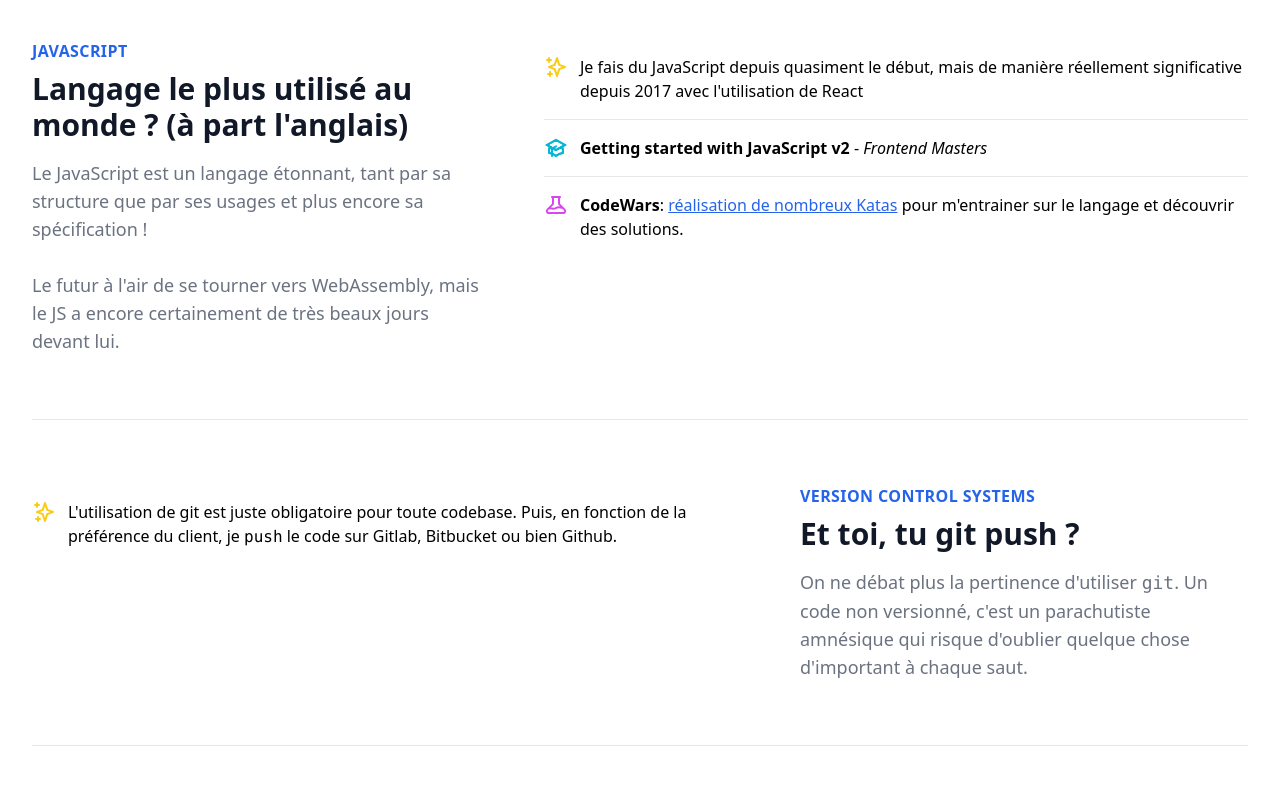
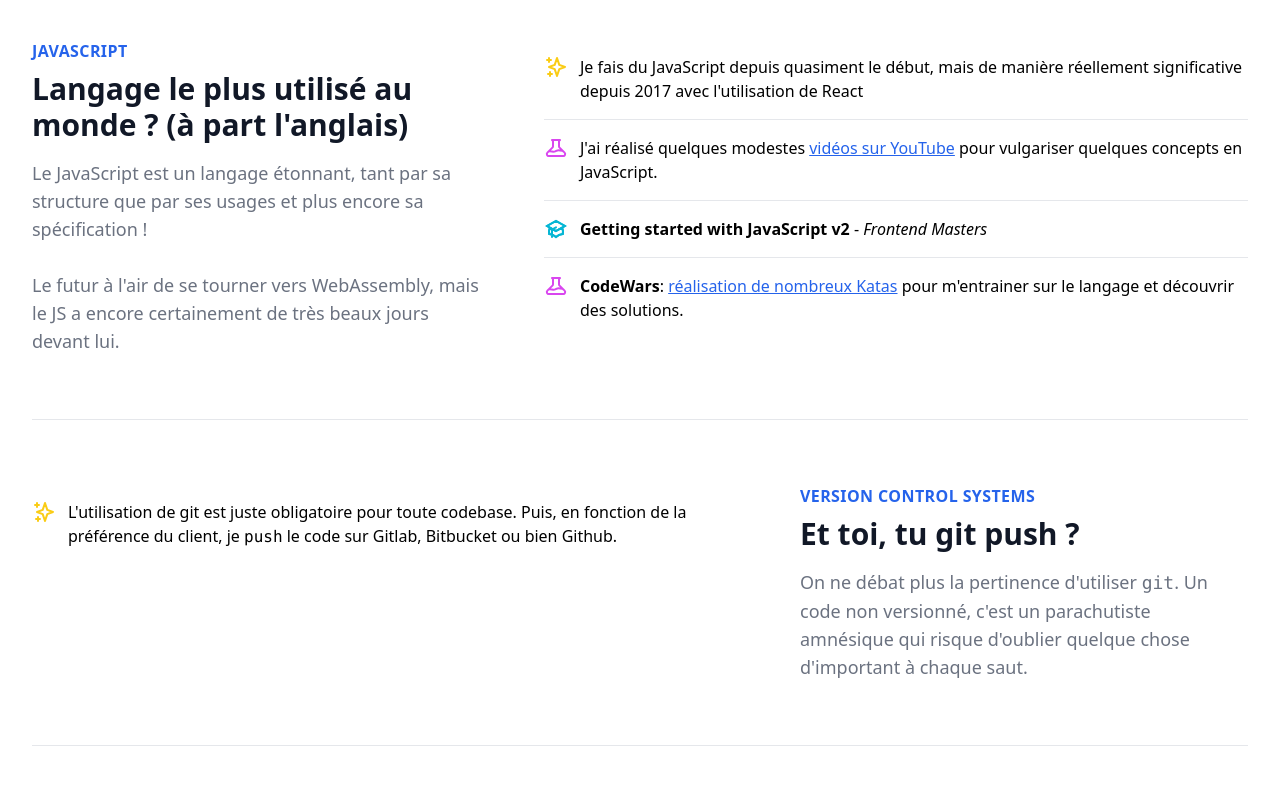
Before and after one commit to tidusia/thibaud-on-next, a Next.js app: page /competences in a window 1280 px wide. Shown: the part 1720-2520 px from the top of the page. Built offline with nearby package versions, Linux system fonts and the light colour scheme.

Commit message:
feat(competences): add more skills .
Also update some projects' dates

```diff
--- a/components/Roadmap/data.ts
+++ b/components/Roadmap/data.ts
@@ -84,6 +84,11 @@ Ces derniers temps, j'écris beaucoup de JS avec React, j'ai un peu décroché d
       {
         type: "client",
         content: `Je fais du JavaScript depuis quasiment le début, mais de manière réellement significative depuis 2017 avec l'utilisation de React`,
+      },
+      {
+        type: "perso",
+        content:
+          "J'ai réalisé quelques modestes [vidéos sur YouTube](https://www.youtube.com/channel/UCu_CgMOr86n3vfNbT3tk2dw) pour vulgariser quelques concepts en JavaScript.",
       },
       {
         type: "formation",
@@ -233,6 +238,10 @@ J'ai décidé d'en faire ma spécialité, et d'exploiter particulièrement le me
         type: "client",
         content:
           "**Cypress** : outil génial permettant de tester exactement comme un vrai utilisateur avec un navigateur. Idéal pour tester des parcours, mais commence à devenir aussi utilisé pour tester des composants directement. J'ai commencé réellement à l'utiliser sur mon dernier projet client : EDF Store & Forecast.",
+      },
+      {
+        content:
+          "**Storybook Interaction Testing** : permets d'écrire ses tests au même endroit que ses Stories. Absolument génial, ultra performant, tourne dans un navigateur, utilise Jest et React testing Library. C'est ma nouvelle solution par défaut pour tester les composants et les vues (unitaire + intégration).",
       },
       {
         content:
--- a/data/projects.ts
+++ b/data/projects.ts
@@ -58,7 +58,7 @@ const pixelPerfect = ["Compellia", "Logista France", "Moffi", "Agricool"];
 const projects: Array<Project> = [
   {
     title: "EDF Store & Forecast",
-    year: "2020-2021",
+    year: "2020-2022",
     labels: [
       "React",
       "Tailwind CSS",
@@ -77,7 +77,7 @@ const projects: Array<Project> = [
   },
   {
     title: "ENEA Consulting",
-    year: "2021",
+    year: "2021-2022",
     labels: ["Gatsby.js", "Tailwind CSS", "TypeScript"],
     nbOfClients: 1,
     isStartup: false,
```
